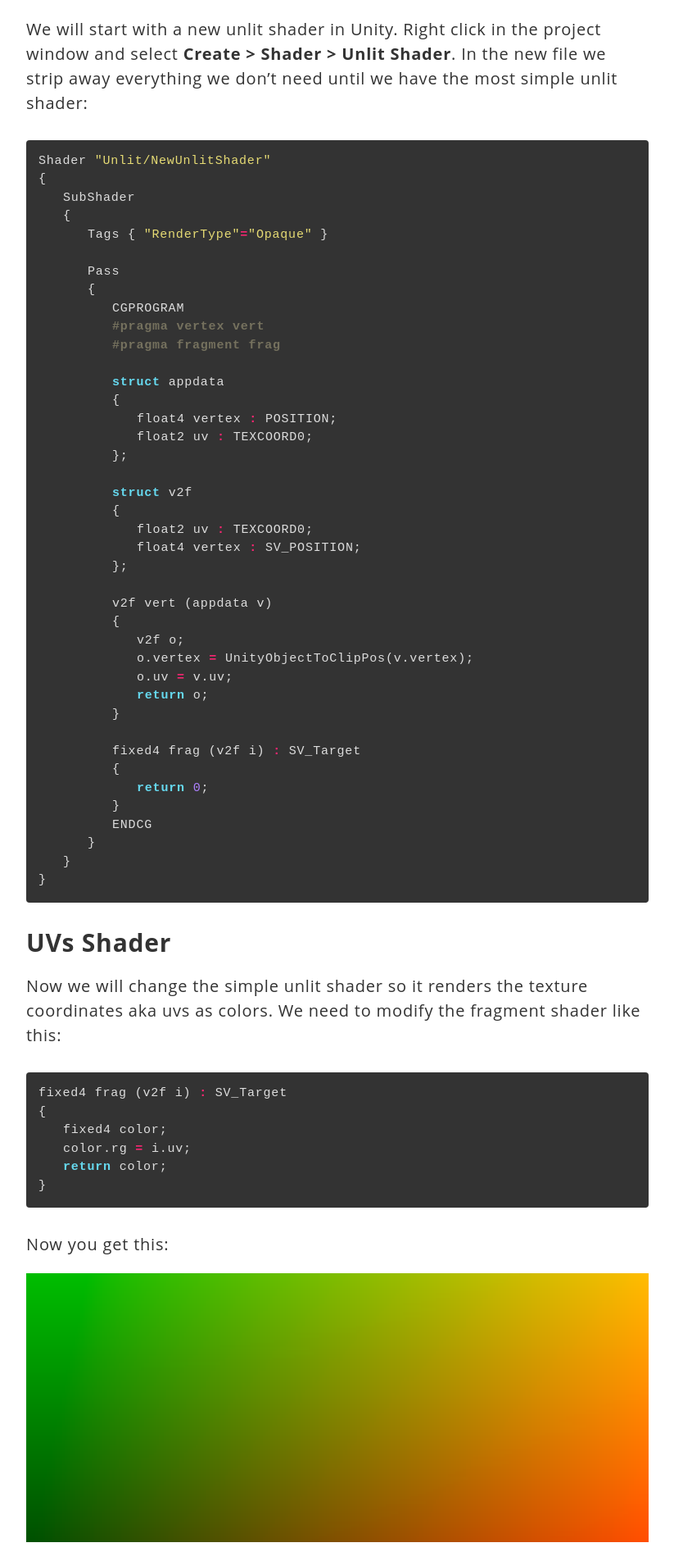
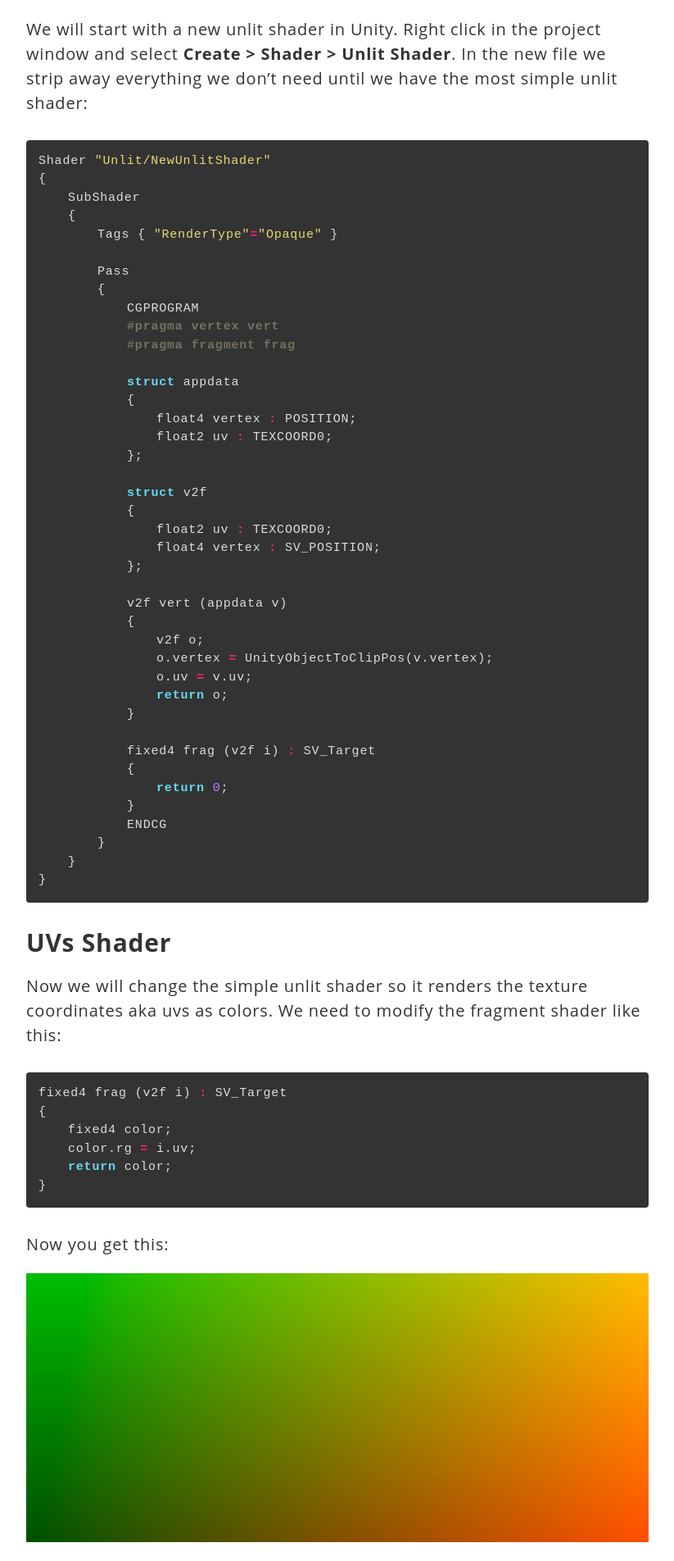
Before and after one commit to ahackel/ahackel.github.io, a Jekyll site: the page built from _posts/2017-10-03-stripes-shader-1.md, in a window 1280 px wide. Shown: the part 1453-3357 px from the top of the page at 82% size, without its empty margins (228-1051 px from the left). Built offline with Jekyll 4.4.1, drawn with Linux system fonts in a browser that asks for light colours; comment, search, counter and statistics services are not loaded.

Commit message:
set tab width

```diff
--- a/assets/css/syntax.css
+++ b/assets/css/syntax.css
@@ -218,7 +218,8 @@ pre.highlight {
   overflow: auto;
   padding: 1em;
   border-radius: var(--border-radius);
-  tab-size: 2em;
+  -moz-tab-size: 4;
+  tab-size: 4;
 }
 .highlight .lineno {
 	color: #888;
```
